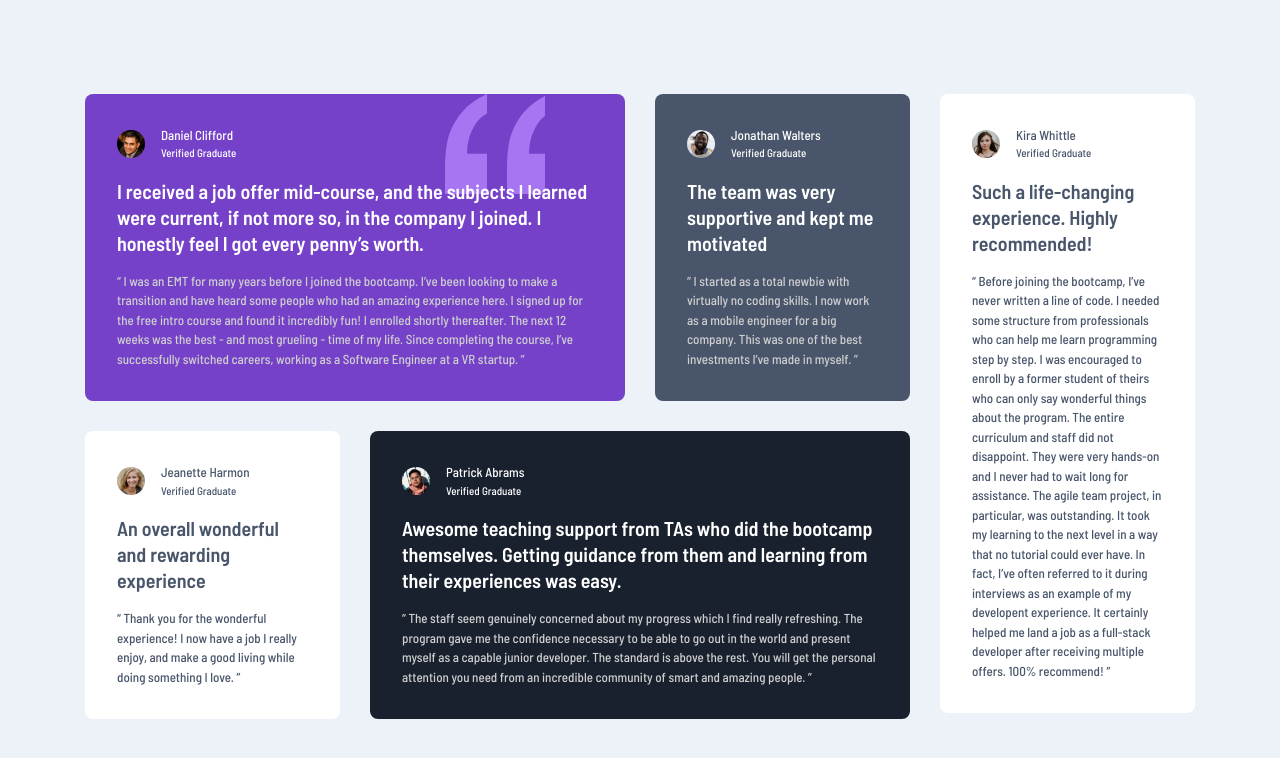
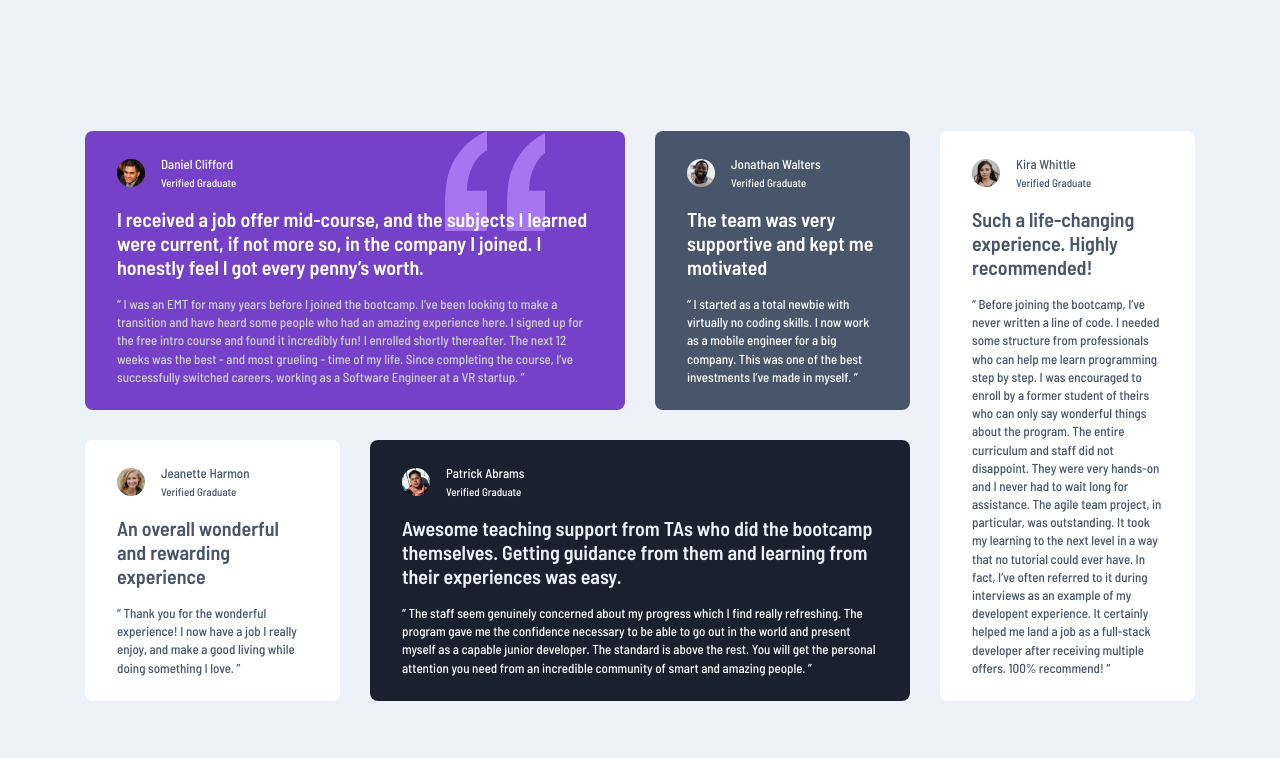
Before and after one commit to sergrosu/testimonials-grid-section, a plain HTML site: page index.html in a window 1280 px wide. Drawn offline with Linux system fonts and the light colour scheme.

Commit message:
fixed grid allignment

```diff
--- a/index.html
+++ b/index.html
@@ -1,83 +1,137 @@
 <!DOCTYPE html>
 <html lang="en">
   <head>
-  <meta charset="UTF-8">
-  <meta name="viewport" content="width=device-width, initial-scale=1.0"> <!-- displays site properly based on user's device -->
-  <link rel="preconnect" href="https://fonts.googleapis.com">
-  <link rel="preconnect" href="https://fonts.gstatic.com" crossorigin>
-  <link href="https://fonts.googleapis.com/css2?family=Barlow+Semi+Condensed:wght@500;600&display=swap" rel="stylesheet">
-  <link rel="stylesheet" href="style.css">
-  <link rel="icon" type="image/png" sizes="32x32" href="./images/favicon-32x32.png">
-
+    <meta charset="UTF-8" />
+    <meta name="viewport" content="width=device-width, initial-scale=1.0" />
+    <!-- displays site properly based on user's device -->
+    <link rel="preconnect" href="https://fonts.googleapis.com" />
+    <link rel="preconnect" href="https://fonts.gstatic.com" crossorigin />
+    <link
+      href="https://fonts.googleapis.com/css2?family=Barlow+Semi+Condensed:wght@500;600&display=swap"
+      rel="stylesheet"
+    />
+    <link rel="stylesheet" href="style.css" />
+    <link
+      rel="icon"
+      type="image/png"
+      sizes="32x32"
+      href="./images/favicon-32x32.png"
+    />
     <title>Testimonials</title>
   </head>
   <body>
     <main class="container">
-    <article>
-      <div class="testimonial flow style1 intro">
+      <!-- first testimonial -->
+      <article class="testimonial flow first">
         <div class="customer">
-          <img src="images/image-daniel.jpg" alt="image-daniel">
+          <img src="images/image-daniel.jpg" alt="image-daniel" />
           <div class="customer__info">
             <p class="customer__name">Daniel Clifford</p>
             <p class="customer__status">Verified Graduate</p>
           </div>
         </div>
-        <h2 class="testimonial__highlight">I received a job offer mid-course, and the subjects I learned were current, if not more so, in the company I joined. I honestly feel I got every penny’s worth.</h2>
-        <p class="testimonial__body">“ I was an EMT for many years before I joined the bootcamp. I’ve been looking to make a transition and have heard some people who had an amazing experience here. I signed up for the free intro course and found it incredibly fun! I enrolled shortly thereafter. The next 12 weeks was the best - and most grueling - time of my life. Since completing the course, I’ve successfully switched careers, working as a Software Engineer at a VR startup. ”</p>
-      </div>
+        <h2 class="testimonial__highlight">
+          I received a job offer mid-course, and the subjects I learned were
+          current, if not more so, in the company I joined. I honestly feel I
+          got every penny’s worth.
+        </h2>
+        <p class="testimonial__body">
+          “ I was an EMT for many years before I joined the bootcamp. I’ve been
+          looking to make a transition and have heard some people who had an
+          amazing experience here. I signed up for the free intro course and
+          found it incredibly fun! I enrolled shortly thereafter. The next 12
+          weeks was the best - and most grueling - time of my life. Since
+          completing the course, I’ve successfully switched careers, working as
+          a Software Engineer at a VR startup. ”
+        </p>
       </article>
-    <article>
-      <div class="testimonial flow style2">
+
+      <!-- second testimonial -->
+      <article class="testimonial flow second">
         <div class="customer">
-          <img src="images/image-jonathan.jpg" alt="image-jonathan">
+          <img src="images/image-jonathan.jpg" alt="image-jonathan" />
           <div class="customer__info">
             <p class="customer__name">Jonathan Walters</p>
             <p class="customer__status">Verified Graduate</p>
           </div>
         </div>
-        <h2 class="testimonial__highlight">The team was very supportive and kept me motivated</h2>
-        <p class="testimonial__body">“ I started as a total newbie with virtually no coding skills. I now work as a mobile engineer for a big company. This was one of the best investments I’ve made in myself. ”</p>
-      </div>
+        <h2 class="testimonial__highlight">
+          The team was very supportive and kept me motivated
+        </h2>
+        <p class="testimonial__body">
+          “ I started as a total newbie with virtually no coding skills. I now
+          work as a mobile engineer for a big company. This was one of the best
+          investments I’ve made in myself. ”
+        </p>
       </article>
-    <article>
-      <div class="testimonial flow style4">
+
+      <!-- third testimonial -->
+      <article class="testimonial flow third">
         <div class="customer">
-          <img src="images/image-jeanette.jpg" alt="image-jeanette">
+          <img src="images/image-jeanette.jpg" alt="image-jeanette" />
           <div class="customer__info">
             <p class="customer__name">Jeanette Harmon</p>
             <p class="customer__status">Verified Graduate</p>
           </div>
         </div>
-        <h2 class="testimonial__highlight">An overall wonderful and rewarding experience</h2>
-        <p class="testimonial__body">“ Thank you for the wonderful experience! I now have a job I really enjoy, and make a good living while doing something I love. ”</p>
-      </div>
+        <h2 class="testimonial__highlight">
+          An overall wonderful and rewarding experience
+        </h2>
+        <p class="testimonial__body">
+          “ Thank you for the wonderful experience! I now have a job I really
+          enjoy, and make a good living while doing something I love. ”
+        </p>
       </article>
-    <article>
-      <div class="testimonial flow style3">
+
+      <!-- fourth testimonial -->
+      <article class="testimonial flow fourth">
         <div class="customer">
-          <img src="images/image-patrick.jpg" alt="image-patrick">
+          <img src="images/image-patrick.jpg" alt="image-patrick" />
           <div class="customer__info">
             <p class="customer__name">Patrick Abrams</p>
             <p class="customer__status">Verified Graduate</p>
           </div>
         </div>
-        <h2 class="testimonial__highlight">Awesome teaching support from TAs who did the bootcamp themselves. Getting guidance from them and learning from their experiences was easy.</h2>
-        <p class="testimonial__body">“ The staff seem genuinely concerned about my progress which I find really refreshing. The program gave me the confidence necessary to be able to go out in the world and present myself as a capable junior developer. The standard is above the rest. You will get the personal attention you need from an incredible community of smart and amazing people. ”</p>
-      </div>
+        <h2 class="testimonial__highlight">
+          Awesome teaching support from TAs who did the bootcamp themselves.
+          Getting guidance from them and learning from their experiences was
+          easy.
+        </h2>
+        <p class="testimonial__body">
+          “ The staff seem genuinely concerned about my progress which I find
+          really refreshing. The program gave me the confidence necessary to be
+          able to go out in the world and present myself as a capable junior
+          developer. The standard is above the rest. You will get the personal
+          attention you need from an incredible community of smart and amazing
+          people. ”
+        </p>
       </article>
-    <article>
-      <div class="testimonial flow style4">
+
+      <!-- fifth testimonial -->
+      <article class="testimonial flow fifth">
         <div class="customer">
-          <img src="images/image-kira.jpg" alt="image-kira">
+          <img src="images/image-kira.jpg" alt="image-kira" />
           <div class="customer__info">
             <p class="customer__name">Kira Whittle</p>
             <p class="customer__status">Verified Graduate</p>
           </div>
-
         </div>
-        <h2 class="testimonial__highlight">Such a life-changing experience. Highly recommended!</h2>
-        <p class="testimonial__body">“ Before joining the bootcamp, I’ve never written a line of code. I needed some structure from professionals who can help me learn programming step by step. I was encouraged to enroll by a former student of theirs who can only say wonderful things about the program. The entire curriculum and staff did not disappoint. They were very hands-on and I never had to wait long for assistance. The agile team project, in particular, was outstanding. It took my learning to the next level in a way that no tutorial could ever have. In fact, I’ve often referred to it during interviews as an example of my developent experience. It certainly helped me land a job as a full-stack developer after receiving multiple offers. 100% recommend! ”</p>
-      </div>
+        <h2 class="testimonial__highlight">
+          Such a life-changing experience. Highly recommended!
+        </h2>
+        <p class="testimonial__body">
+          “ Before joining the bootcamp, I’ve never written a line of code. I
+          needed some structure from professionals who can help me learn
+          programming step by step. I was encouraged to enroll by a former
+          student of theirs who can only say wonderful things about the program.
+          The entire curriculum and staff did not disappoint. They were very
+          hands-on and I never had to wait long for assistance. The agile team
+          project, in particular, was outstanding. It took my learning to the
+          next level in a way that no tutorial could ever have. In fact, I’ve
+          often referred to it during interviews as an example of my developent
+          experience. It certainly helped me land a job as a full-stack
+          developer after receiving multiple offers. 100% recommend! ”
+        </p>
       </article>
     </main>
   </body>
--- a/style.css
+++ b/style.css
@@ -74,98 +74,123 @@ body {
   font-weight: var(--fw-regular);
   color: var(--clr-neutral-100);
   background-color: var(--clr-neutral-500);
+}
+
+.customer__status {
+  font-size: var(--fs-small);
+}
+
+.testimonial__highlight {
+  line-height: 1.2;
+  font-size: var(--fs-large);
+  font-weight: var(--fw-bold);
+}
+.testimonial__body {
+  line-height: 1.4;
+}
+
+.first {
+  background-color: var(--clr-primary-100);
+}
+
+.first .testimonial__body {
+  color: var(--clr-neutral-300);
+}
+
+.second {
+  background-color: var(--clr-primary-300);
+}
+
+.fourth {
+  background-color: var(--clr-primary-500);
+}
+
+.fourth .testimonial__highlight {
+  color: var(--clr-neutral-500);
+}
+
+.third,
+.fifth {
+  color: var(--clr-primary-300);
+  background-color: var(--clr-neutral-100);
+}
+
+/* layout */
+
+body {
   display: grid;
   justify-content: center;
   align-items: center;
   margin: 1rem;
 }
+
 .container {
-  max-width: 1110px;
+  max-width: 69.375rem;
   display: grid;
   gap: var(--fluid-24-30);
 }
-@media (min-width: 1050px) {
+
+@media (min-width: 62.50em) {
   .container {
     grid-template-columns: repeat(4, 1fr);
-        grid-template-rows: 1fr 1fr;
     grid-template-areas:
       "first      first       second      fifth"
       "third      fourth      fourth      fifth";
-        article:nth-child(1) {
+  }
+  .first {
     grid-area: first;
   }
-        article:nth-child(2) {
+  .second {
     grid-area: second;
   }
-        article:nth-child(3) {
+  .third {
     grid-area: third;
   }
-        article:nth-child(4) {
+  .fourth {
     grid-area: fourth;
   }
-        article:nth-child(5) {
+  .fifth {
     grid-area: fifth;
   }
 }
-}
+
 .testimonial {
   border-radius: 0.5rem;
-  padding: 2rem;
+  padding: 1.5rem 2rem;
 }
+
 .customer {
   display: flex;
   gap: 1rem;
   align-items: center;
 }
+
 .customer > img {
   border-radius: 2rem;
   width: 1.75rem;
 }
-.customer__status {
-    font-size: var(--fs-small);
-    font-weight: var(--fw-regular);
-}
-.testimonial__highlight {
-    line-height: 1.3;
-    font-size: var(--fs-large);
-}
-.testimonial__body {
-    color: var(--clr-neutral-300);
-}
-.intro {
+
+/* svg */
+
+.first {
   position: relative;
 }
-.intro > h2{
+.first > h2 {
   position: relative;
   z-index: 10;
 }
-.intro::before {
+.first::before {
+  position: absolute;
   content: "";
   width: 100px;
   height: 100px;
-  position: absolute;
   top: 0;
   right: var(--fluid-24-80);
   background-image: url(images/bg-pattern-quotation.svg);
-  z-index: 10;
-}
-.testimonial.style1 {
-    background-color: var(--clr-primary-100);
-}
-.testimonial.style2 {
-    background-color: var(--clr-primary-300);
-}
-.testimonial.style3 {
-    background-color: var(--clr-primary-500);
-}
-.testimonial.style4,
-.testimonial.style4 > p {
-    color: var(--clr-primary-300);
-    background-color: var(--clr-neutral-100);
 }
 
+/* utilities */
 
-/* utilities */
 .flow > * + * {
   margin-top: 1rem;
 }
```
Lines whose indentation alone changed are shown as unchanged.
